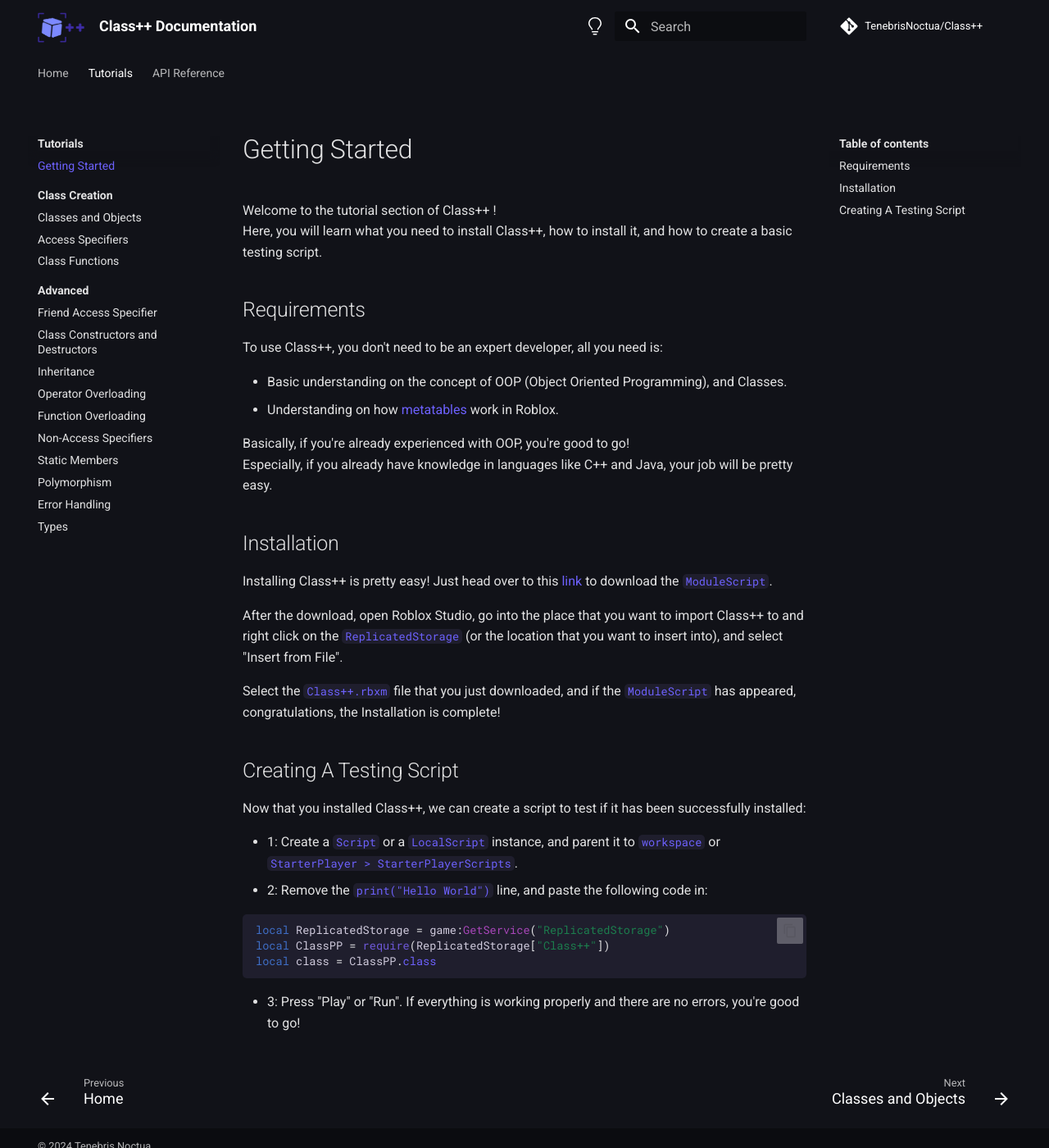
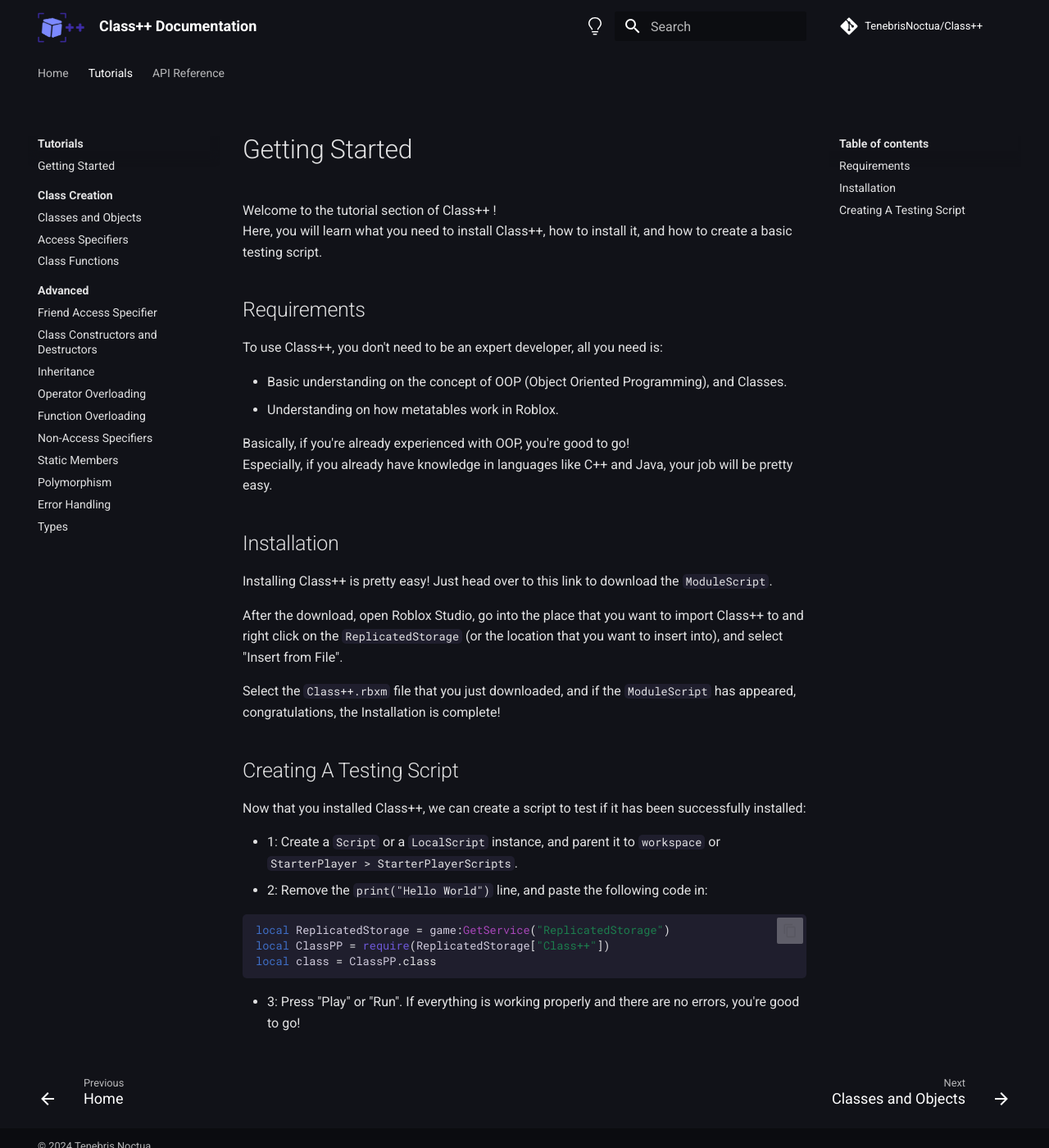
Before and after one commit to TenebrisNoctua/ClassPP, an MkDocs documentation site: the page built from docs/tutorials/gettingStarted.md, in a window 1280 px wide and 1400 px high. Shown: the whole window at 82% size. Built offline with MkDocs 1.6.1 and Material for MkDocs 9.7.7, drawn with Linux system fonts in a browser that asks for light colours; comment, search, counter and statistics services are not loaded; the version menu is left out.

Commit message:
Update Documentation (Part 2)

```diff
--- a/docs/css/colors.css
+++ b/docs/css/colors.css
@@ -1,5 +1,5 @@
 :root {
-    --default-text-color: #6d61fd;
+    --default-text-color: #ffffffdf;
     --default-text-color-open: #534ab7;
 
     --title-text-color-white: #fff;
--- a/docs/css/theme.css
+++ b/docs/css/theme.css
@@ -1,4 +1,5 @@
 [data-md-color-scheme="classppdoc-dark"] {
+    --default-text-color: var(--text-color-white);
     --title-text-color: var(--title-text-color-white);
 
     --button-background-color: var(--button-bg-color-white);
@@ -17,6 +18,7 @@
 }
 
 [data-md-color-scheme="classppdoc-light"] {
+    --default-text-color: var(--text-color-black);
     --title-text-color: var(--title-text-color-dark);
 
     --button-background-color: var(--button-bg-color-dark);
```
